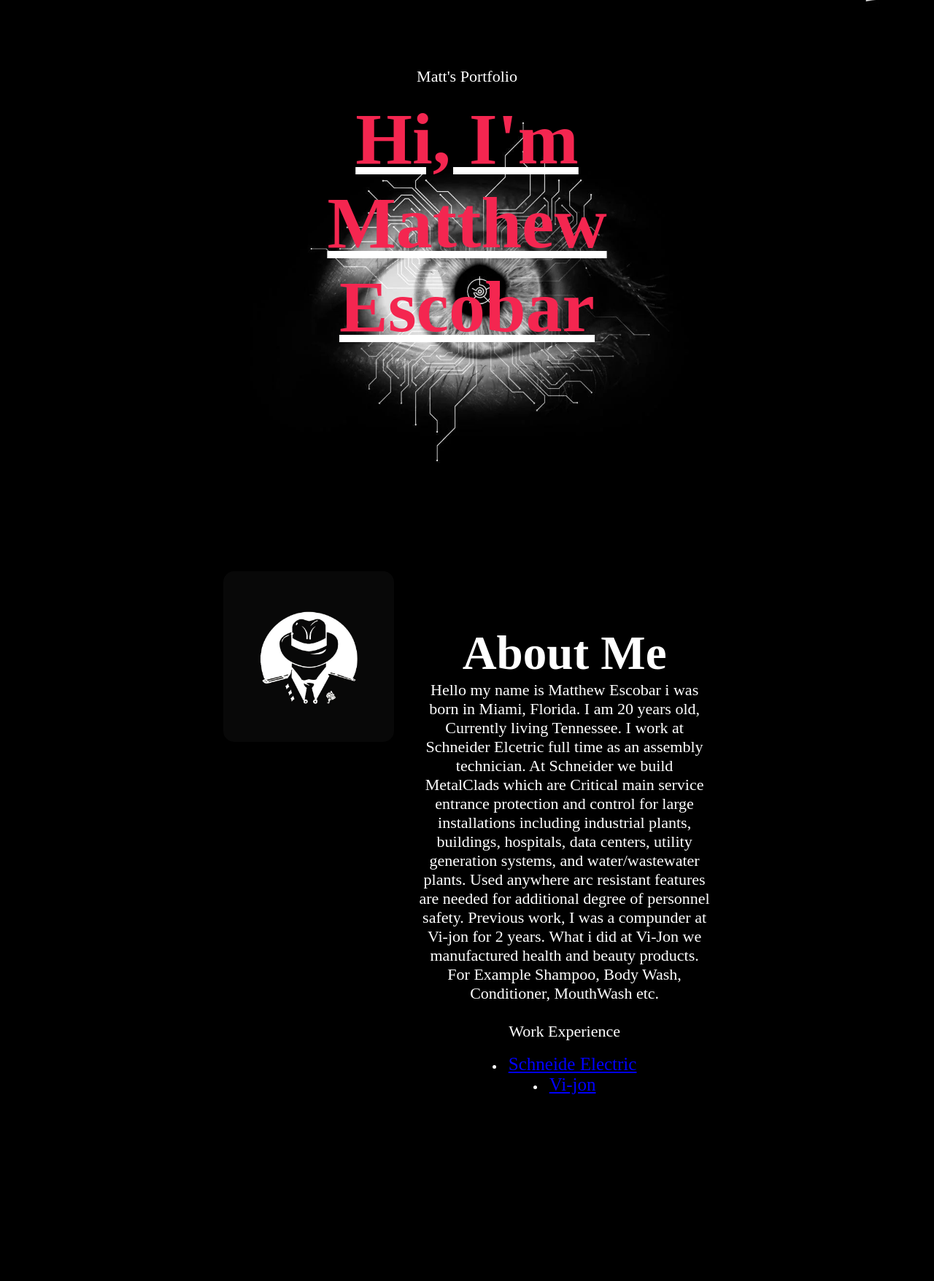
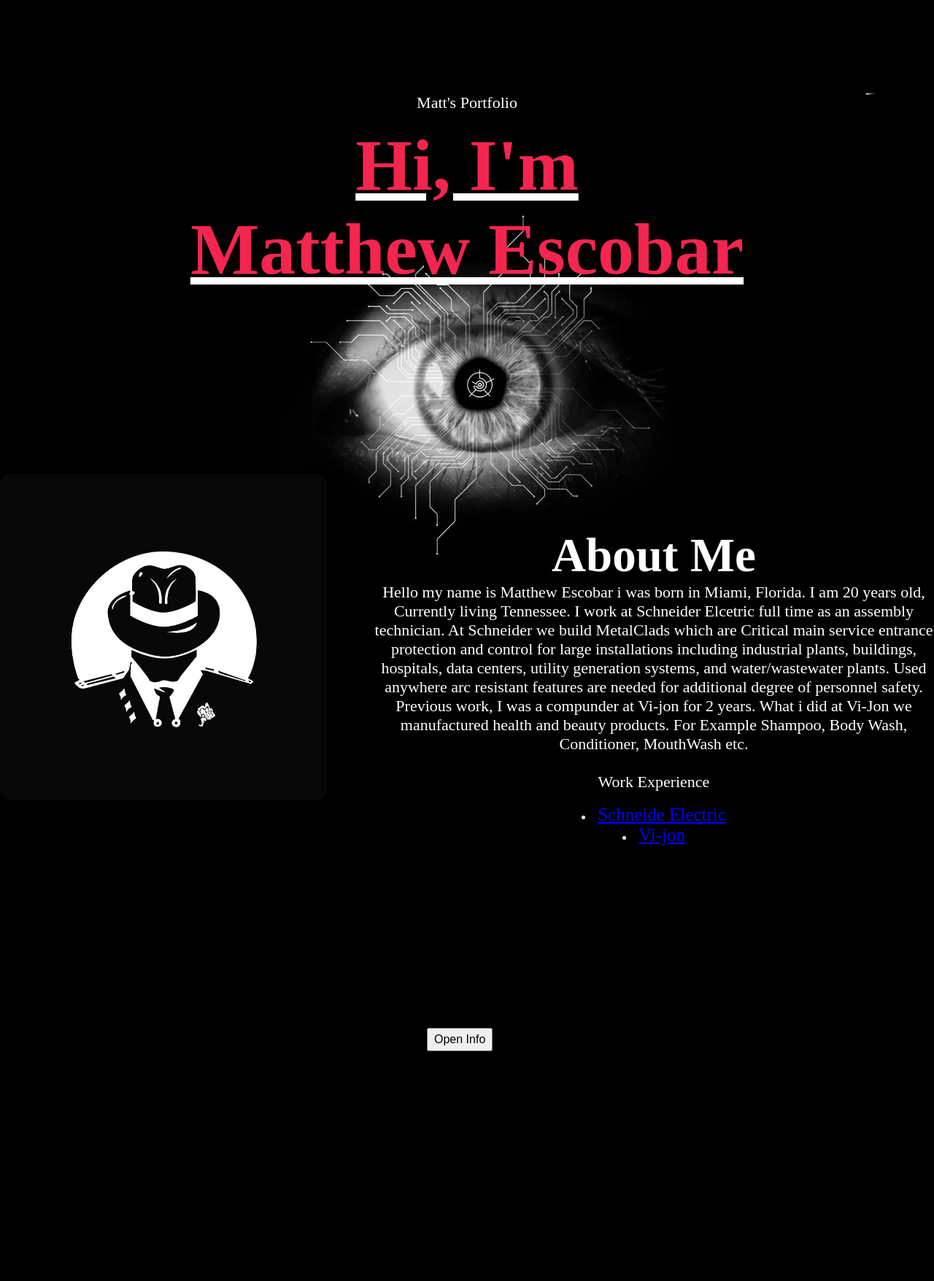
Before and after one commit to mattesco1022/capstone, a PHP site: page / in a window 1280 px wide. Shown: the top 1756 px of the page at 73% size. After the commit the page ends 1441 px from the top, so only its background shows below. Run offline with PHP 8.4, Linux system fonts and the light colour scheme.

Commit message:
css changed

```diff
--- a/style.css
+++ b/style.css
@@ -17,10 +17,6 @@
 }
 .container{
     text-align: center;
-    padding: 15px 20%;
-    margin-left: 50px;
-    margin-right: 50px;
-    padding-top: 25px;
 }
 
 
```
